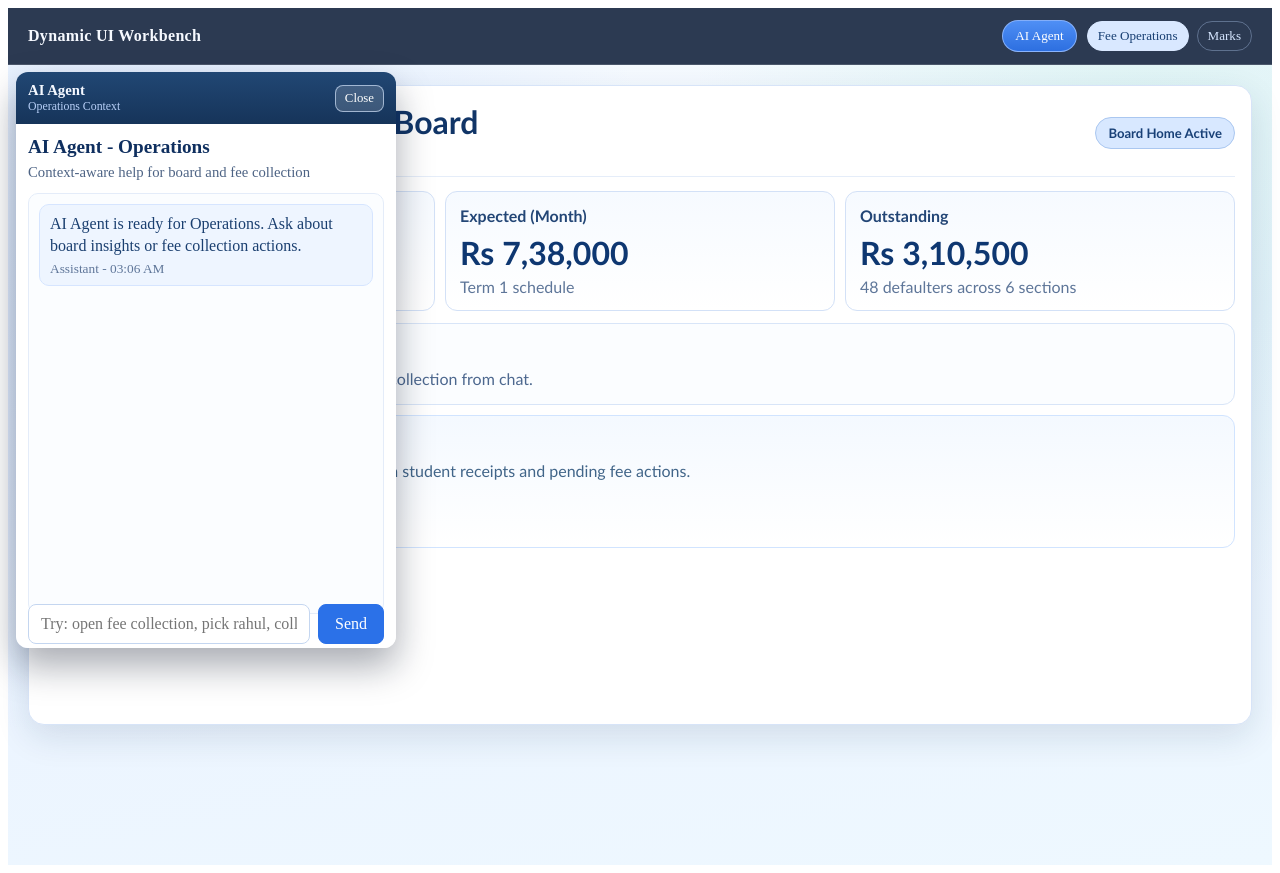
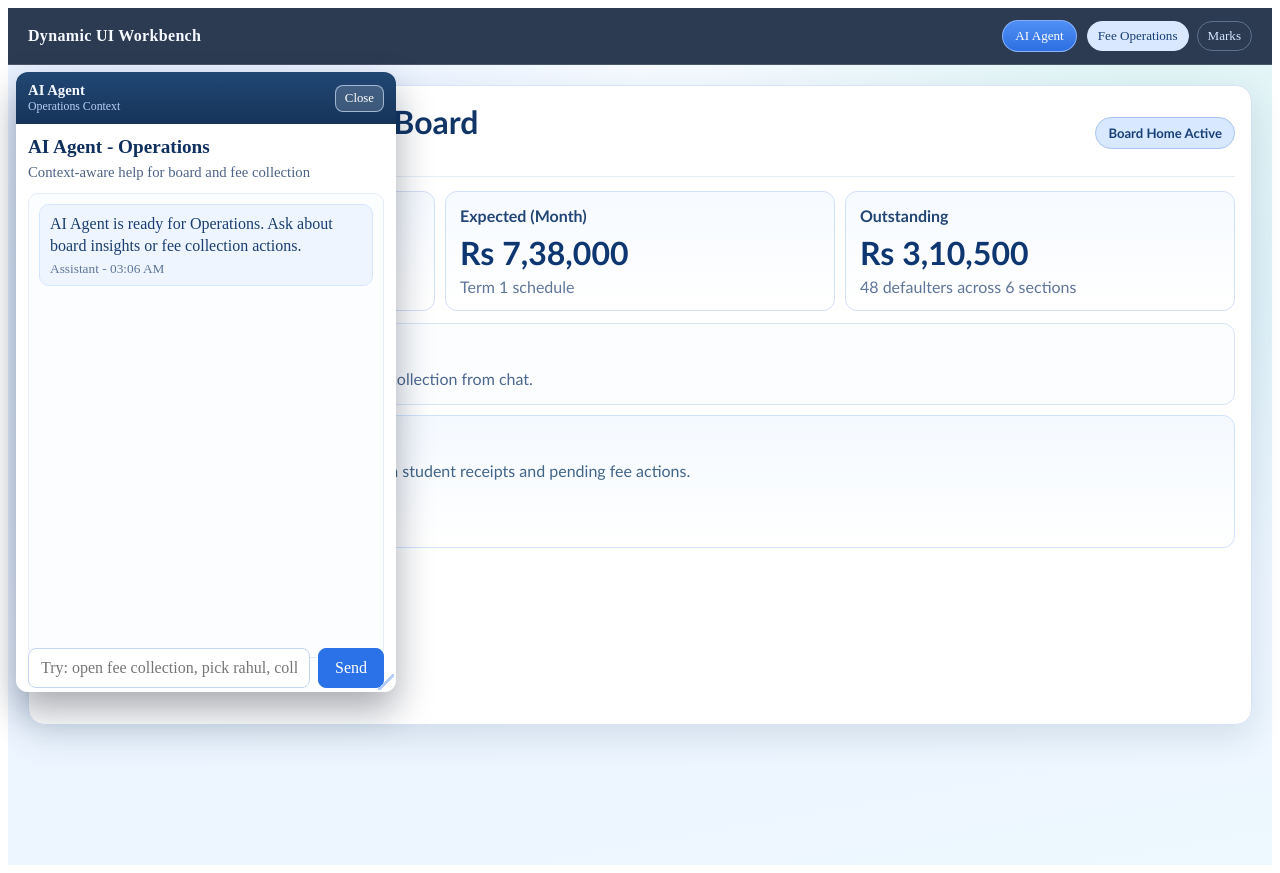
Before and after one commit to YashwanthC315/dynamic-ui-test, an Angular app: page / in a window 1280 px wide. Both pictures are taken after a click on the button "AI Agent". Built offline with nearby package versions, Linux system fonts and the light colour scheme.

Commit message:
Add resize option to chat assistant

```diff
--- a/src/app/ai-agent/ai-agent-overlay.component.css
+++ b/src/app/ai-agent/ai-agent-overlay.component.css
@@ -1,8 +1,9 @@
 .agent-overlay {
   position: fixed;
   z-index: 60;
-  width: min(380px, calc(100vw - 20px));
-  height: min(72vh, 660px);
+  min-width: 320px;
+  min-height: 420px;
+  max-width: calc(100vw - 8px);
   max-height: calc(100vh - 84px);
   display: grid;
   grid-template-rows: auto 1fr;
@@ -55,9 +56,21 @@
   height: 100%;
 }
 
+.resize-handle {
+  position: absolute;
+  right: 2px;
+  bottom: 2px;
+  width: 16px;
+  height: 16px;
+  border: none;
+  background: linear-gradient(135deg, transparent 45%, rgba(173, 199, 245, 0.9) 45%, rgba(173, 199, 245, 0.9) 58%, transparent 58%);
+  cursor: nwse-resize;
+  padding: 0;
+}
+
 @media (max-width: 900px) {
   .agent-overlay {
-    width: calc(100vw - 12px);
-    height: min(76vh, 620px);
+    max-width: calc(100vw - 12px);
+    max-height: calc(100vh - 12px);
   }
 }
--- a/src/app/ai-agent/ai-agent-overlay.component.html
+++ b/src/app/ai-agent/ai-agent-overlay.component.html
@@ -3,6 +3,8 @@
   *ngIf="aiAgentService.isOpen"
   [style.left.px]="posX"
   [style.top.px]="posY"
+  [style.width.px]="width"
+  [style.height.px]="height"
 >
   <header class="agent-overlay-header" (mousedown)="startDrag($event)">
     <div>
@@ -20,4 +22,12 @@
     [messages]="aiAgentService.getMessages()"
     (promptSubmitted)="handlePrompt($event)"
   ></app-chat-panel>
+
+  <button
+    type="button"
+    class="resize-handle"
+    aria-label="Resize chat panel"
+    title="Resize"
+    (mousedown)="startResize($event)"
+  ></button>
 </section>
--- a/src/app/ai-agent/ai-agent-overlay.component.ts
+++ b/src/app/ai-agent/ai-agent-overlay.component.ts
@@ -12,19 +12,45 @@ import { AiAgentService } from './ai-agent.service';
 })
 export class AiAgentOverlayComponent {
   isDragging = false;
+  isResizing = false;
   posX = 16;
   posY = 72;
+  width = 380;
+  height = 620;
 
   private dragOffsetX = 0;
   private dragOffsetY = 0;
+  private resizeStartX = 0;
+  private resizeStartY = 0;
+  private resizeStartWidth = 0;
+  private resizeStartHeight = 0;
+
+  private readonly minWidth = 320;
+  private readonly minHeight = 420;
+  private readonly maxWidth = 760;
+  private readonly maxHeight = 760;
 
   constructor(public readonly aiAgentService: AiAgentService) {}
 
   startDrag(event: MouseEvent): void {
+    if (this.isResizing) {
+      return;
+    }
+
     this.isDragging = true;
     this.dragOffsetX = event.clientX - this.posX;
     this.dragOffsetY = event.clientY - this.posY;
     event.preventDefault();
+  }
+
+  startResize(event: MouseEvent): void {
+    this.isResizing = true;
+    this.resizeStartX = event.clientX;
+    this.resizeStartY = event.clientY;
+    this.resizeStartWidth = this.width;
+    this.resizeStartHeight = this.height;
+    event.preventDefault();
+    event.stopPropagation();
   }
 
   closeOverlay(event: MouseEvent): void {
@@ -38,12 +64,24 @@ export class AiAgentOverlayComponent {
 
   @HostListener('document:mousemove', ['$event'])
   onMouseMove(event: MouseEvent): void {
+    if (this.isResizing) {
+      const deltaX = event.clientX - this.resizeStartX;
+      const deltaY = event.clientY - this.resizeStartY;
+
+      const maxAllowedWidth = Math.max(this.minWidth, Math.min(this.maxWidth, window.innerWidth - this.posX - 8));
+      const maxAllowedHeight = Math.max(this.minHeight, Math.min(this.maxHeight, window.innerHeight - this.posY - 8));
+
+      this.width = this.clamp(this.resizeStartWidth + deltaX, this.minWidth, maxAllowedWidth);
+      this.height = this.clamp(this.resizeStartHeight + deltaY, this.minHeight, maxAllowedHeight);
+      return;
+    }
+
     if (!this.isDragging) {
       return;
     }
 
-    const panelWidth = 380;
-    const panelHeight = Math.min(window.innerHeight - 90, 680);
+    const panelWidth = this.width;
+    const panelHeight = this.height;
 
     const nextX = event.clientX - this.dragOffsetX;
     const nextY = event.clientY - this.dragOffsetY;
@@ -55,6 +93,19 @@ export class AiAgentOverlayComponent {
   @HostListener('document:mouseup')
   onMouseUp(): void {
     this.isDragging = false;
+    this.isResizing = false;
+  }
+
+  @HostListener('window:resize')
+  onWindowResize(): void {
+    const maxAllowedWidth = Math.max(this.minWidth, Math.min(this.maxWidth, window.innerWidth - this.posX - 8));
+    const maxAllowedHeight = Math.max(this.minHeight, Math.min(this.maxHeight, window.innerHeight - this.posY - 8));
+
+    this.width = this.clamp(this.width, this.minWidth, maxAllowedWidth);
+    this.height = this.clamp(this.height, this.minHeight, maxAllowedHeight);
+
+    this.posX = this.clamp(this.posX, 0, Math.max(0, window.innerWidth - this.width));
+    this.posY = this.clamp(this.posY, 56, Math.max(56, window.innerHeight - this.height));
   }
 
   private clamp(value: number, minValue: number, maxValue: number): number {
```
